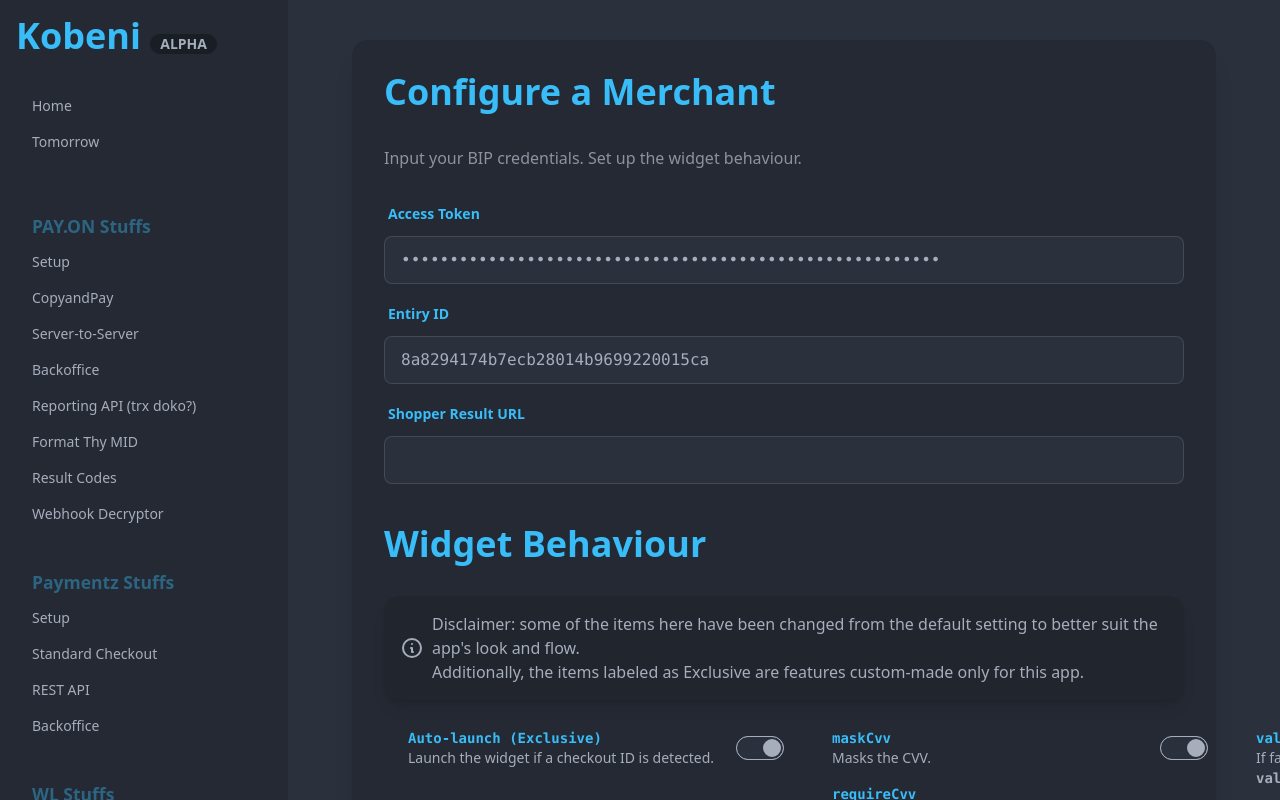
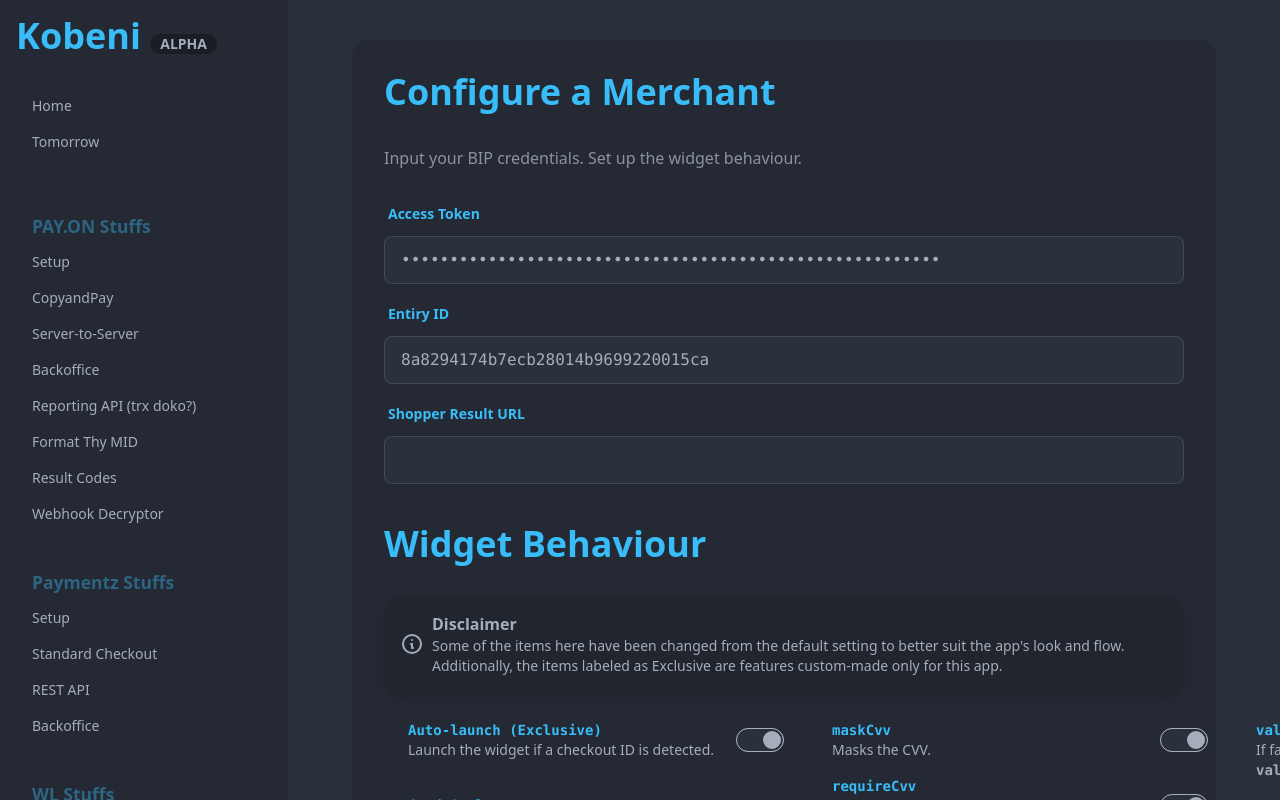
Before and after one commit to mtits/Kobeni-fork1, a Nuxt app: page /config-payon in a window 1280 px wide. Built offline with nearby package versions, Linux system fonts and the light colour scheme.

Commit message:
better alert

```diff
--- a/components/alert.vue
+++ b/components/alert.vue
@@ -12,15 +12,20 @@
           stroke-width="2"
           d="M13 16h-1v-4h-1m1-4h.01M21 12a9 9 0 11-18 0 9 9 0 0118 0z"></path>
       </svg>
-      <span>
-        <slot></slot>
-      </span>
+      <div>
+        <h3 class="font-bold" v-if="title">{{ title }}</h3>
+        <div class="text-sm"><slot></slot></div>
+      </div>
     </div>
   </div>
 </template>
 
 <script setup>
   defineProps({
+    title: {
+      type: String,
+      required: false,
+    },
     colorStyle: {
       type: String,
       required: false,
--- a/pages/config-payon.vue
+++ b/pages/config-payon.vue
@@ -13,10 +13,9 @@
 
     <!-- ALL TOGGLES HERE -->
     <PageTitle title="Widget Behaviour" class="mt-10"> </PageTitle>
-    <Alert color-style="bg-base-300">
-      Disclaimer: some of the items here have been changed from the default
-      setting to better suit the app's look and flow. <br />
-      Additionally, the items labeled as
+    <Alert title="Disclaimer" color-style="bg-base-300">
+      Some of the items here have been changed from the default setting to
+      better suit the app's look and flow. Additionally, the items labeled as
       <span class="font-medium">Exclusive</span> are features custom-made only
       for this app.
     </Alert>
--- a/pages/copyandpay.vue
+++ b/pages/copyandpay.vue
@@ -77,7 +77,9 @@
     <!-- Toast for copy buttons -->
     <Transition>
       <div class="toast" v-if="showAlert">
-        <Alert color-style="alert-info">Data copied to clipboard.</Alert>
+        <Alert title="Done" color-style="alert-info"
+          >Data copied to clipboard.</Alert
+        >
       </div>
     </Transition>
 
```
